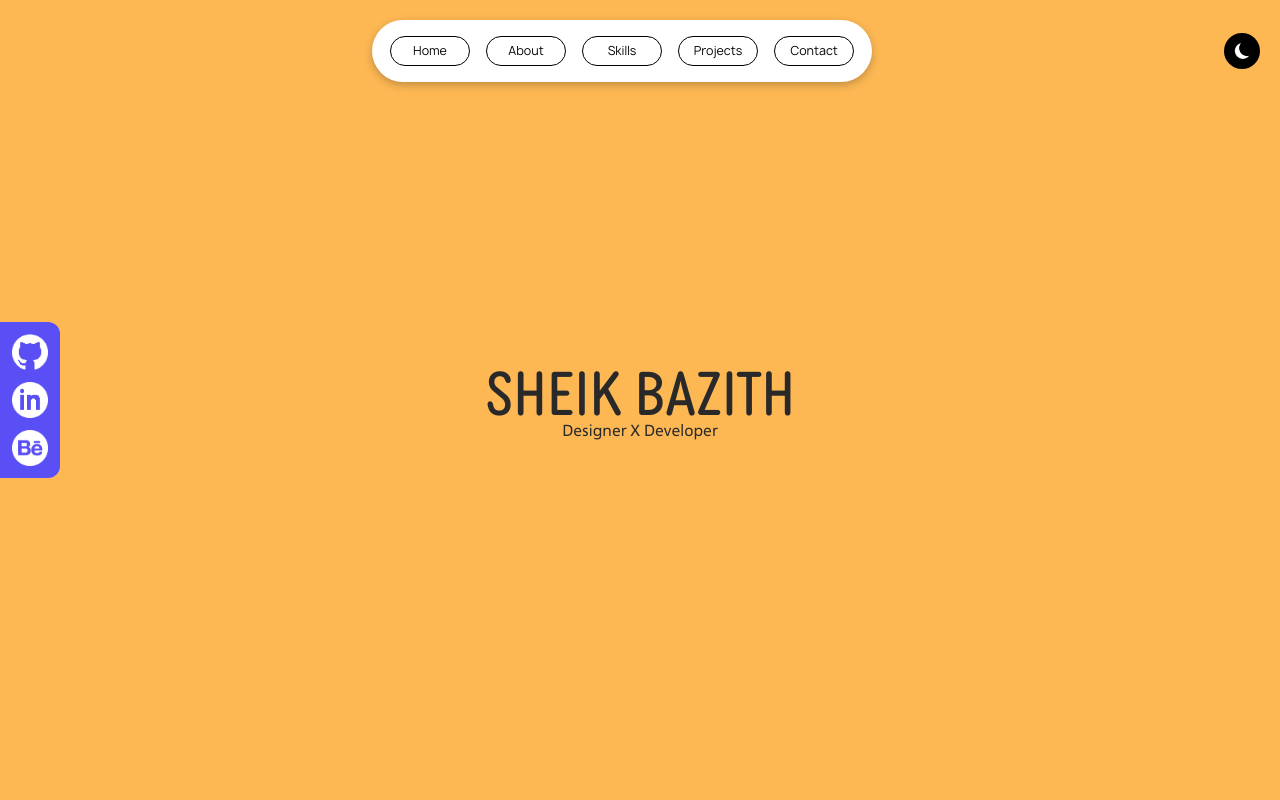
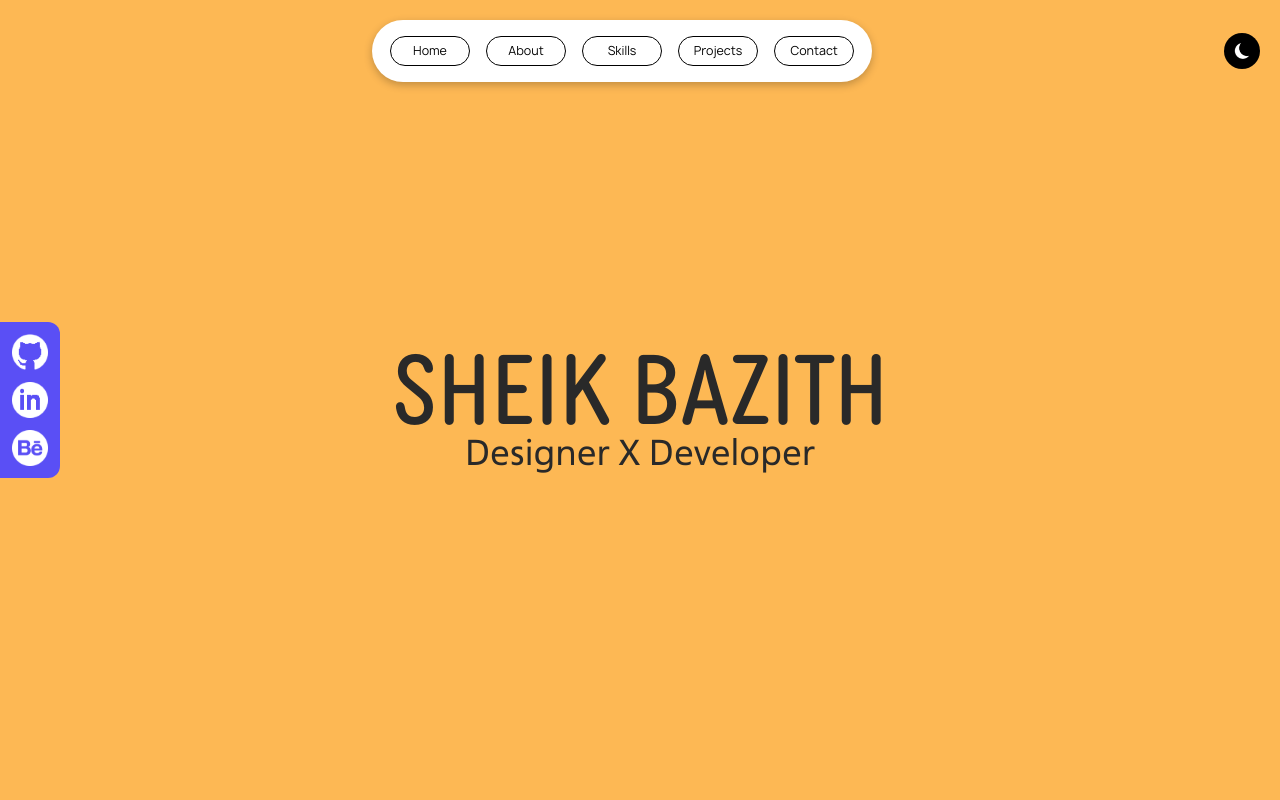
Before and after one commit to SheikBazith/my-portfolio, a React (Create React App) app: page / in a window 1280 px wide. Shown: the top 800 px of the page. Built offline with nearby package versions, Linux system fonts and the light colour scheme.

Commit message:
Update Intro.jsx

```diff
--- a/src/components/Intro.jsx
+++ b/src/components/Intro.jsx
@@ -2,10 +2,10 @@ import React from 'react'
 
 function Intro(props) {
   return (
-    <div id='home' className='flex items-center justify-center bg-[#fdb854]'>
-      <div className='flex flex-col justify-center items-center min-h-[100vh] w-[60%]'>
-        <h2 className='text-4xl sm:text-6xl leading-[3.5rem] text-[#292929] dark:text-white'>SHEIK BAZITH</h2>
-        <p className='text-[#292929] dark:text-white'>Designer X Developer</p>
+    <div id='home' className='flex justify-center items-center h-[100vh] bg-[#fdb854]'>
+      <div className='flex flex-col justify-center items-center'>
+        <h2 className='text-8xl leading-[6.5rem] text-[#292929] dark:text-white'>SHEIK BAZITH</h2>
+        <p className='text-4xl text-[#292929] dark:text-white'>Designer X Developer</p>
 
       </div>
       </div>
```
